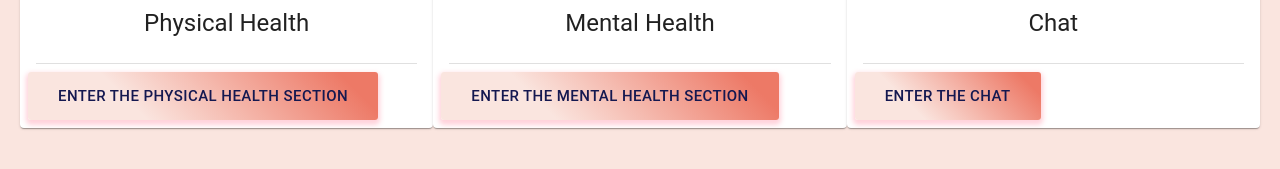
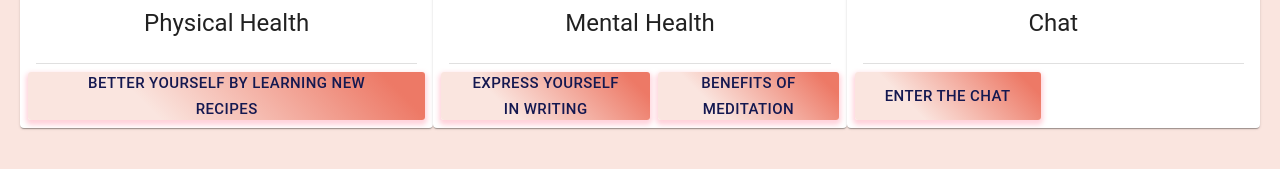
Before and after one commit to Latinobull/Revitalize, a React (Create React App) app in the folder client/: page / in a window 1280 px wide. Shown: the part 595-764 px from the top of the page. Built offline with nearby package versions, Linux system fonts and the light colour scheme; no server answers; sample sign-in values are in the browser's storage.

Commit message:
rearranging some links

```diff
--- a/client/src/component/Main_Page.js
+++ b/client/src/component/Main_Page.js
@@ -101,8 +101,8 @@ export default function Main_Page() {
               <Divider variant="middle" />
               <CardActions>
                 <Button size="large" className={classes.button}>
-                  <Link href="/Journals" color="inherit">
-                    Enter the Physical Health Section
+                  <Link href="/recipes" color="inherit">
+                    Better yourself by Learning new Recipes
                   </Link>
                 </Button>
               </CardActions>
@@ -132,8 +132,13 @@ export default function Main_Page() {
               <Divider variant="middle" />
               <CardActions>
                 <Button size="large" className={classes.button}>
-                  <Link href="/mental" color="inherit">
-                    Enter the Mental Health Section
+                  <Link href="/journals" color="inherit">
+                    Express Yourself in Writing
+                  </Link>
+                </Button>
+                <Button size="large" className={classes.button}>
+                  <Link href="/meditation" color="inherit">
+                    Benefits of Meditation
                   </Link>
                 </Button>
               </CardActions>
```
